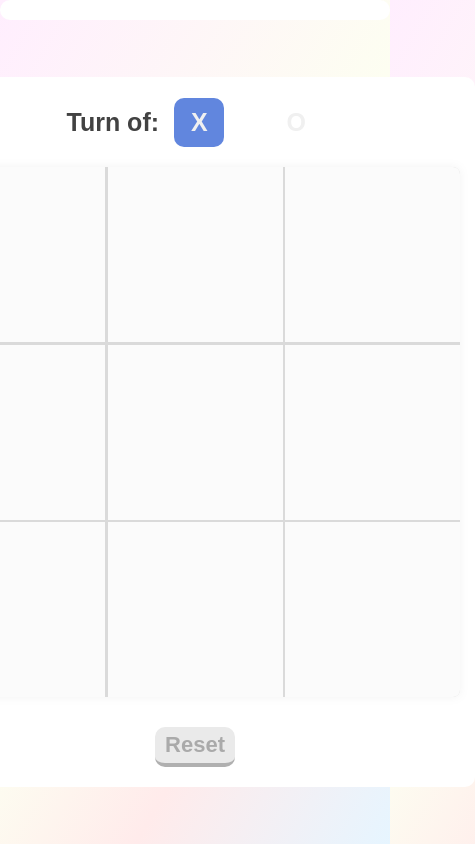
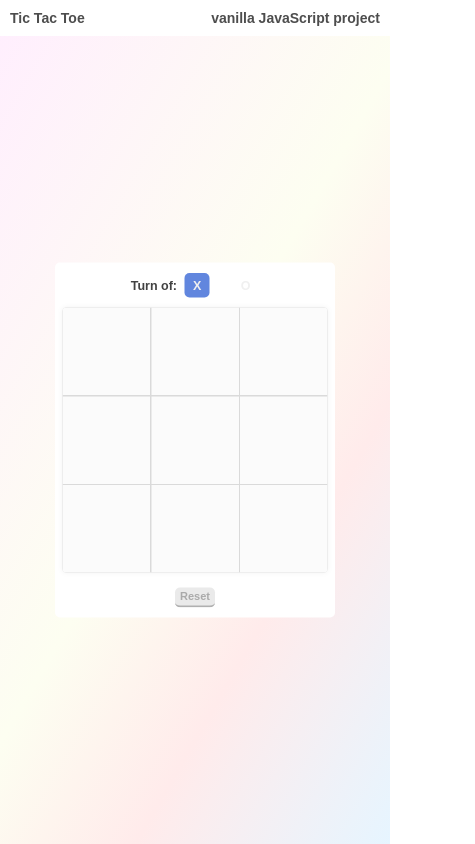
Before and after one commit to maasir554/tic-tac-toe, a plain HTML site: page index.html in a window 390 px wide. Shown: the whole page, 475 px wide, since content can reach past the window. Drawn offline with Linux system fonts and the light colour scheme; a web font is replaced by a local one.

Commit message:
Made it mobile-friendly by CSS Media Queries

```diff
--- a/index.html
+++ b/index.html
@@ -8,7 +8,8 @@
 </head>
 <body>
     <nav id="top-menu">
-
+        <span>Tic Tac Toe</span>
+        <span>vanilla JavaScript project</span>
     </nav>
 
     <main>
--- a/scripts/logics.js
+++ b/scripts/logics.js
@@ -67,3 +67,7 @@ const WinCheck = (gameBoxes, getTurnOf, indicator) => {
 }
 
 export { WinCheck }
+
+// copyright (c) Mohammad Maasir 2023
+// SPDX identifier: MIT License
+// 28 Sep 2023 | 00:14
--- a/ui.css
+++ b/ui.css
@@ -6,11 +6,13 @@
     box-sizing: border-box;
     font-family: 'Fira Sans Condensed', sans-serif;
     user-select: none;
+    -webkit-tap-highlight-color: transparent;
 }
 
 body, html {
     width: 100%;
     min-height: 100vh;
+    height: auto;
     display: flex;
     flex-direction: column;
     justify-content: space-between;
@@ -20,18 +22,22 @@ body, html {
 body{
     background: rgb(255,238,254);
     background: linear-gradient(120deg, rgba(255,238,254,1) 0%, rgba(253,254,241,1) 49%, rgba(255,235,235,1) 71%, rgba(230,245,255,1) 100%);
+    overflow: hidden;
 }
 
 #top-menu{
     padding: 10px;
     background-color: rgb(255, 255, 255);
-    border-radius: 10px;
+    border-radius: 0;
     width:100%;
     display: flex;
     flex-direction: row;
-    justify-content: space-around;
+    justify-content: space-between;
     align-items: center;
     box-sizing:border-box;
+    font-weight: 600;
+    color: rgb(77, 77, 77);
+    font-size: 14px;
 }
 
 
@@ -261,3 +267,26 @@ main{
         background-color: rgb(251, 251, 251);
     }
 }
+
+@media only screen and (max-width: 700px){
+    main{
+        transform: scale(0.65);
+    }
+}
+
+@media only screen and (max-width: 500px){
+    main{
+        transform: scale(0.6);
+    }
+}
+
+@media only screen and (max-width: 400px){
+    main{
+        transform: scale(0.5);
+    }
+}
+@media only screen and (max-width: 300px){
+    main{
+        transform: scale(0.4);
+    }
+}
```
